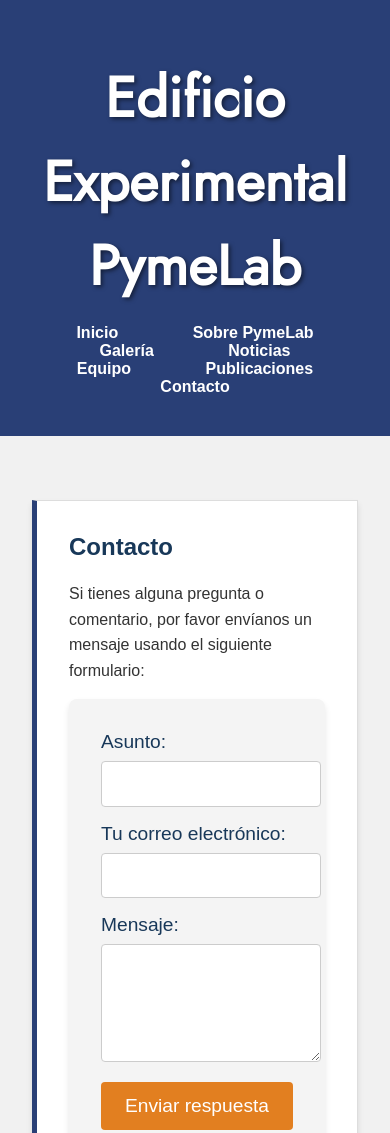
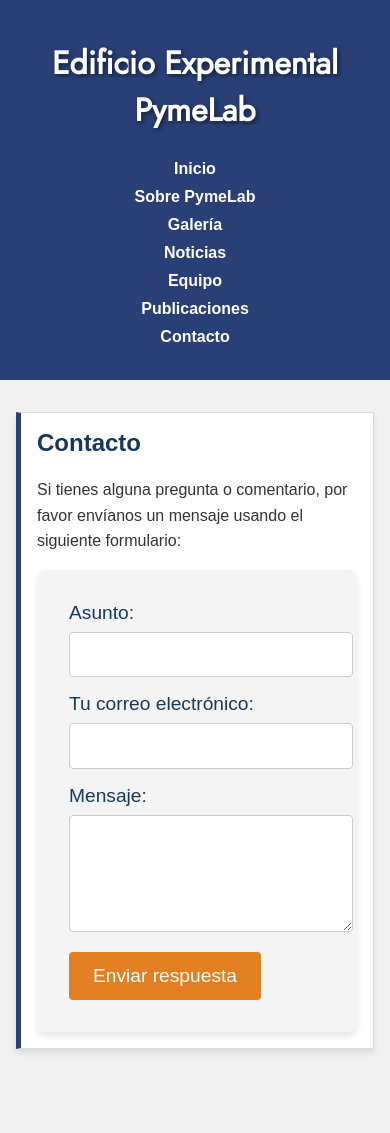
Before and after one commit to afjara92/pymelab.github.io, a plain HTML site: page contacto.html in a window 390 px wide. Shown: the top 1133 px of the page. After the commit the page ends 1081 px from the top, so only its background shows below. Drawn offline with Linux system fonts and the light colour scheme.

Commit message:
Update style.css

```diff
--- a/style.css
+++ b/style.css
@@ -24,9 +24,9 @@ header h1 {
 }
 
 header {
-    background-color: rgb(41, 63, 118); /* Color P105-8C */
+    background-color: rgb(41, 63, 118);
     color: white;
-    padding: 2.5rem 1.5rem; /* Aumenta el padding del header para dar más espacio */
+    padding: 2.5rem 1.5rem;
     text-align: center;
     box-shadow: 0px 4px 6px rgba(0, 0, 0, 0.1);
 }
@@ -52,7 +52,7 @@ nav ul li a {
 }
 
 nav ul li a:hover {
-    background-color: rgb(226, 127, 32); /* Color P24-8C */
+    background-color: rgb(226, 127, 32);
     color: white;
     border-radius: 5px;
 }
@@ -67,22 +67,22 @@ section {
     margin: 2rem 0;
     background-color: white;
     border: 1px solid #ddd;
-    border-left: 5px solid rgb(41, 63, 118); /* Color P105-8C */
+    border-left: 5px solid rgb(41, 63, 118);
     box-shadow: 0px 4px 6px rgba(0, 0, 0, 0.1);
 }
 
 section h2 {
     margin-top: 0;
-    color: rgb(24, 56, 89); /* Color P108-16C */
+    color: rgb(24, 56, 89);
 }
 
 section p {
-    color: rgb(51, 51, 51); /* Texto en gris oscuro */
+    color: rgb(51, 51, 51);
     line-height: 1.6;
 }
 
 footer {
-    background-color: rgb(24, 56, 89); /* Color P108-16C */
+    background-color: rgb(24, 56, 89);
     color: white;
     text-align: center;
     padding: 1rem;
@@ -96,7 +96,7 @@ a.button {
     display: inline-block;
     padding: 10px 20px;
     margin-top: 10px;
-    background-color: rgb(226, 127, 32); /* Color P24-8C */
+    background-color: rgb(226, 127, 32);
     color: white;
     text-decoration: none;
     border-radius: 5px;
@@ -104,5 +104,64 @@ a.button {
 }
 
 a.button:hover {
-    background-color: rgb(244, 169, 109); /* Color P24-1 */
+    background-color: rgb(244, 169, 109);
 }
+
+
+@media only screen and (max-width: 768px) {
+
+    header h1 {
+      font-size: 2.5rem;
+    }
+
+    header {
+      padding: 2rem 1rem;
+    }
+
+    nav ul li {
+      display: block;
+      margin: 10px 0;
+    }
+
+    main {
+      padding: 1.5rem;
+    }
+
+    section {
+      padding: 1.5rem;
+      margin: 1.5rem 0;
+    }
+  }
+
+  @media only screen and (max-width: 480px) {
+
+    header h1 {
+      font-size: 2rem;
+    }
+
+    header {
+      padding: 1.5rem 1rem;
+    }
+
+    nav ul li {
+      display: block;
+      margin: 10px 0;
+    }
+
+    nav ul li a {
+      padding: 8px 10px;
+    }
+
+    main {
+      padding: 1rem;
+    }
+
+    section {
+      padding: 1rem;
+      margin: 1rem 0;
+    }
+
+    footer {
+      font-size: 0.8rem;
+    }
+  }
```
